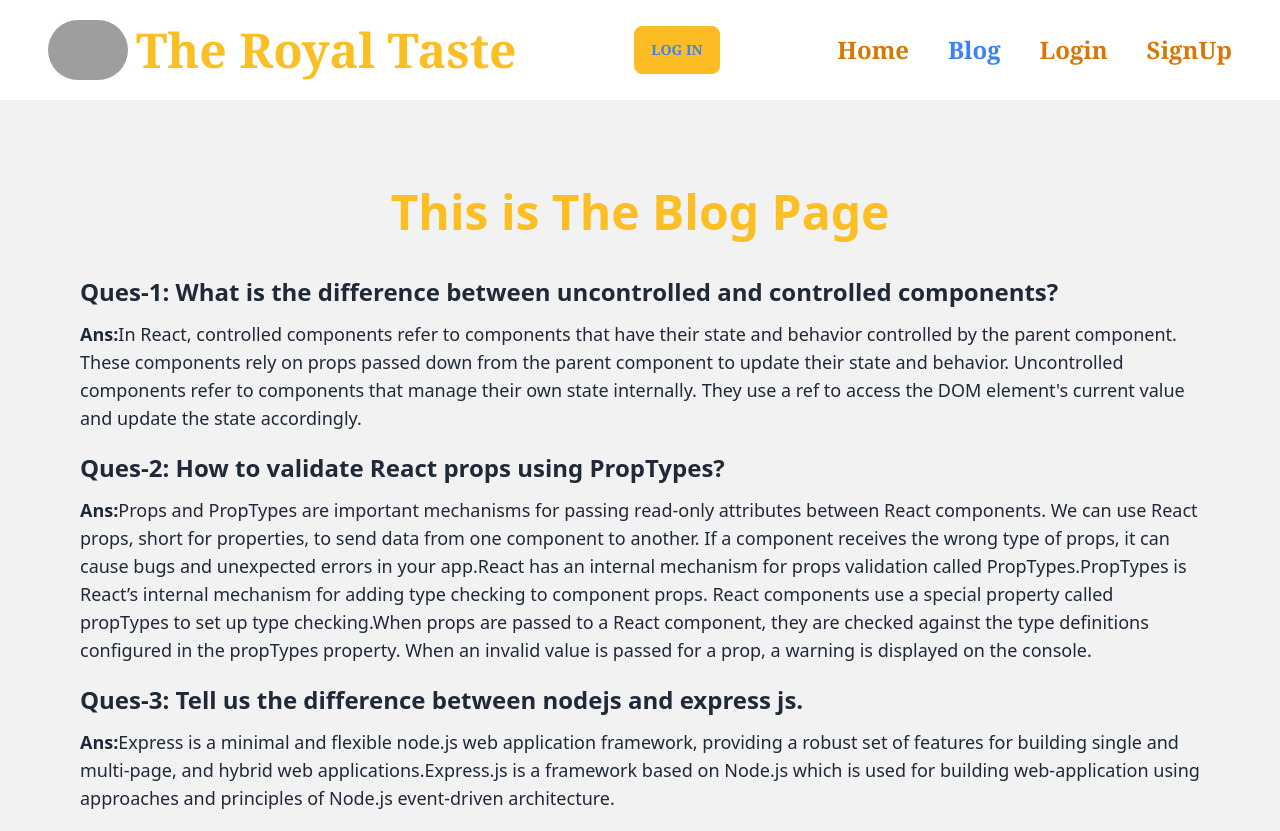
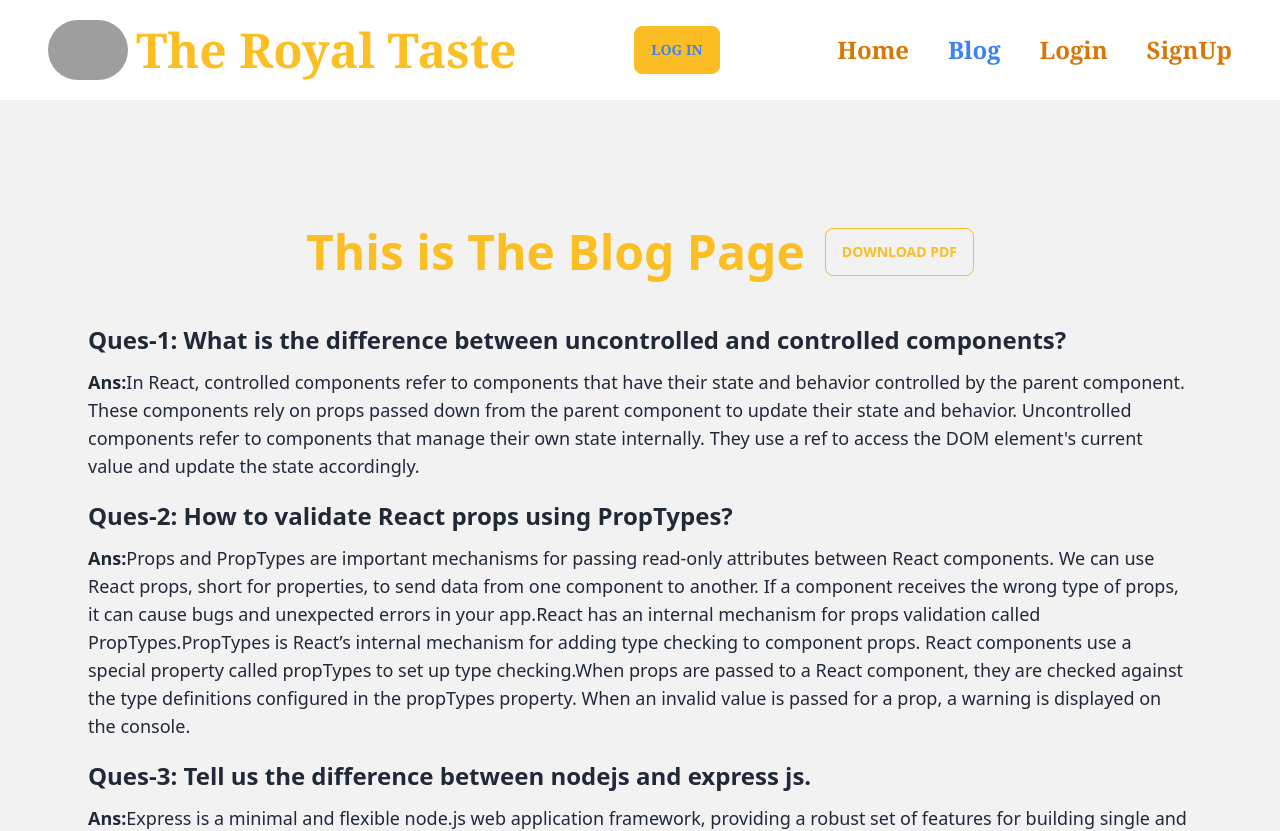
Before and after one commit to SharminTonni/chefs-client, a React (Vite) app: page /blog in a window 1280 px wide. Shown: the top 831 px of the page. Built offline with nearby package versions, Linux system fonts and the light colour scheme; no server answers; grey boxes are pictures that could not be loaded.

Commit message:
pdf button added

```diff
--- a/package.json
+++ b/package.json
@@ -10,6 +10,7 @@
     "preview": "vite preview"
   },
   "dependencies": {
+    "@react-pdf/renderer": "^3.1.9",
     "@smastrom/react-rating": "^1.3.1",
     "daisyui": "^2.51.6",
     "firebase": "^9.21.0",
@@ -22,6 +23,8 @@
     "react-icons": "^4.8.0",
     "react-lazy-load-image-component": "^1.5.6",
     "react-router-dom": "^6.11.0",
+    "react-to-pdf": "^0.0.14",
+    "react-to-print": "^2.14.12",
     "react-toastify": "^9.1.2",
     "sort-by": "^1.2.0",
     "swiper": "^9.2.4"
--- a/src/pages/Blog.jsx
+++ b/src/pages/Blog.jsx
@@ -1,13 +1,27 @@
-import React from "react";
+import React, { useRef } from "react";
 import Footer from "./Footer";
 
+import ReactToPrint from "react-to-print";
+
 const Blog = () => {
+  const text = useRef();
   return (
     <div className="bg-base-200 pt-10">
       <div className="lg:mx-20 h-full my-12 pb-10">
-        <h1 className="text-center text-amber-400 text-5xl font-bold my-10">
+        <div className="flex justify-center gap-5 items-center">
+          <h1 className=" text-amber-400 text-5xl font-bold my-10">
             This is The Blog Page
           </h1>
+          <ReactToPrint
+            trigger={() => (
+              <button className="btn  btn-warning text-center btn-outline hover:bg-amber-400">
+                DownLoad PDF
+              </button>
+            )}
+            content={() => text.current}
+          ></ReactToPrint>
+        </div>
+        <div ref={text} className="p-2">
           <div>
             <h2 className="text-2xl font-bold font-sans">
               Ques-1: What is the difference between uncontrolled and controlled
@@ -15,12 +29,12 @@ const Blog = () => {
             </h2>
             <p className="text-lg mt-3">
               <b>Ans:</b>
-            In React, controlled components refer to components that have their
-            state and behavior controlled by the parent component. These
+              In React, controlled components refer to components that have
+              their state and behavior controlled by the parent component. These
               components rely on props passed down from the parent component to
               update their state and behavior. Uncontrolled components refer to
-            components that manage their own state internally. They use a ref to
-            access the DOM element's current value and update the state
+              components that manage their own state internally. They use a ref
+              to access the DOM element's current value and update the state
               accordingly.
             </p>
           </div>
@@ -50,11 +64,12 @@ const Blog = () => {
             </h2>
             <p className="text-lg mt-3">
               <b>Ans:</b>
-            Express is a minimal and flexible node.js web application framework,
-            providing a robust set of features for building single and
-            multi-page, and hybrid web applications.Express.js is a framework
-            based on Node.js which is used for building web-application using
-            approaches and principles of Node.js event-driven architecture.
+              Express is a minimal and flexible node.js web application
+              framework, providing a robust set of features for building single
+              and multi-page, and hybrid web applications.Express.js is a
+              framework based on Node.js which is used for building
+              web-application using approaches and principles of Node.js
+              event-driven architecture.
               <br />
               <br />
               On the other hand, Node.js is detailed as "A platform built on
@@ -71,14 +86,15 @@ const Blog = () => {
               hook?
             </h2>
             <p className="text-lg mt-3">
-            <b>Ans:</b>A custom hook is a special JavaScript function whose name
-            starts with ‘use’ and can be used to call other hooks.Custom React
-            JS hooks offer reusability as when a custom hook is created, it can
-            be reused easily, which makes the code cleaner and reduces the time
-            to write the code. It also enhances the rendering speed of the code
-            as a custom hook does not need to be rendered again and again while
-            rendering the whole code.
+              <b>Ans:</b>A custom hook is a special JavaScript function whose
+              name starts with ‘use’ and can be used to call other hooks.Custom
+              React JS hooks offer reusability as when a custom hook is created,
+              it can be reused easily, which makes the code cleaner and reduces
+              the time to write the code. It also enhances the rendering speed
+              of the code as a custom hook does not need to be rendered again
+              and again while rendering the whole code.
             </p>
+          </div>
         </div>
       </div>
       <Footer></Footer>
--- a/src/pages/Recipes.jsx
+++ b/src/pages/Recipes.jsx
@@ -1,6 +1,6 @@
 import React, { useEffect, useState } from "react";
 import Header from "../shared/Header";
-import { useLoaderData, useNavigation, useParams } from "react-router-dom";
+import { useLoaderData, useParams } from "react-router-dom";
 import Recipe from "./Recipe";
 import { removeItem } from "localforage";
 import { LazyLoadImage } from "react-lazy-load-image-component";
@@ -10,7 +10,7 @@ const Recipes = () => {
   const chefs = useLoaderData();
   const { id } = useParams();
   const [recipes, setRecipes] = useState([]);
-  const navigation = useNavigation();
+
   const [loading, setLoading] = useState(false);
 
   useEffect(() => {
--- a/src/shared/Header.jsx
+++ b/src/shared/Header.jsx
@@ -27,15 +27,21 @@ const Header = () => {
       <div className="mx-auto text-center lg:flex items-center gap-3">
         {user ? (
           <>
-            {user.photoURL ? (
-              <img
-                title={user?.displayName}
-                className="w-16 rounded-full text-center mx-auto"
-                src={user.photoURL}
-                alt="user photo"
-              />
+            {user?.photoURL ? (
+              <>
+                <div
+                  className="tooltip tooltip-bottom"
+                  data-tip={user?.displayName}
+                >
+                  <img
+                    className="w-16 rounded-full text-center mx-auto"
+                    src={user?.photoURL}
+                    alt="user photo"
+                  />
+                </div>
+              </>
             ) : (
-              <span>{user.displayName}</span>
+              <span>{user?.displayName}</span>
             )}
             <button
               onClick={handleLogOut}
```
Also changed, not shown: 1 other file (tests, documents, lock files or other folders). Lines whose indentation alone changed are shown as unchanged.
